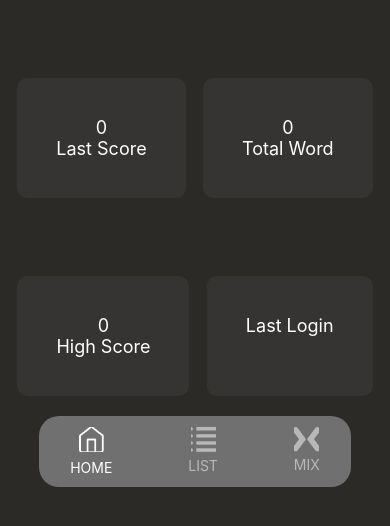
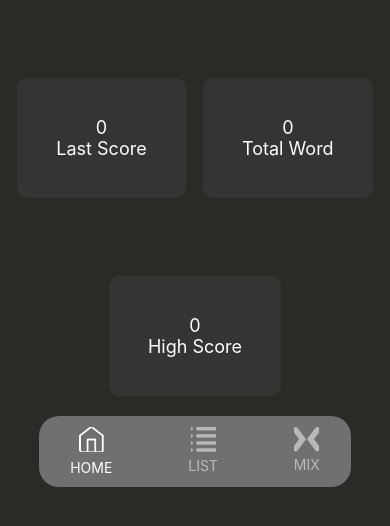
Before and after one commit to mertovich/Periyot-study-card, a React Native app in the folder mds_study_card/: screen / in a window 390 px wide. Shown: the top 526 px of the page. Built offline with nearby package versions, Linux system fonts and the light colour scheme.

Commit message:
delete(LastLogin)

```diff
--- a/mds_study_card/Pages/Home.js
+++ b/mds_study_card/Pages/Home.js
@@ -7,13 +7,11 @@ const Home = () => {
   const [LastScore, setLastScore] = useState(0);
   const [TotalWord, setTotalWord] = useState(0);
   const [HighScore, setHighScore] = useState(0);
-  const [LastLogin, setLastLogin] = useState(null);
 
   useEffect(() => {
     getLastScore();
     getTotalWord();
     getHighScore();
-    getLastLogin();
   }, []);
 
   // get last score
@@ -34,18 +32,6 @@ const Home = () => {
       const value = await AsyncStorage.getItem('HighScoreData');
       if (value !== null) {
         setHighScore(value);
-      }
-    } catch (e) {
-      // error reading value
-    }
-  };
-
-  // get last login
-  const getLastLogin = async () => {
-    try {
-      const value = await AsyncStorage.getItem('LastLogin');
-      if (value !== null) {
-        setLastLogin(value);
       }
     } catch (e) {
       // error reading value
@@ -75,7 +61,6 @@ const Home = () => {
           LastScore={LastScore}
           TotalWord={TotalWord}
           HighScore={HighScore}
-          LastLogin={LastLogin}
         />
       </ScrollView>
     </View>
--- a/mds_study_card/Pages/ListAdd.js
+++ b/mds_study_card/Pages/ListAdd.js
@@ -47,7 +47,6 @@ const ListAdd = () => {
       // saving error
     }
   };
-
   return (
     <View style={styles.container}>
       <View style={styles.inputContainer}>
--- a/mds_study_card/components/HomeCard.js
+++ b/mds_study_card/components/HomeCard.js
@@ -18,10 +18,6 @@ const HomeCard = props => {
         <View style={styles.cardItemContainer}>
           <Text style={styles.cardItemText}>{props.HighScore}</Text>
           <Text style={styles.cardItemText}>High Score</Text>
-        </View>
-        <View style={styles.cardItemContainer}>
-          <Text style={styles.cardItemText}>{props.lastLogin}</Text>
-          <Text style={styles.cardItemText}>Last Login</Text>
         </View>
       </View>
     </View>
```
